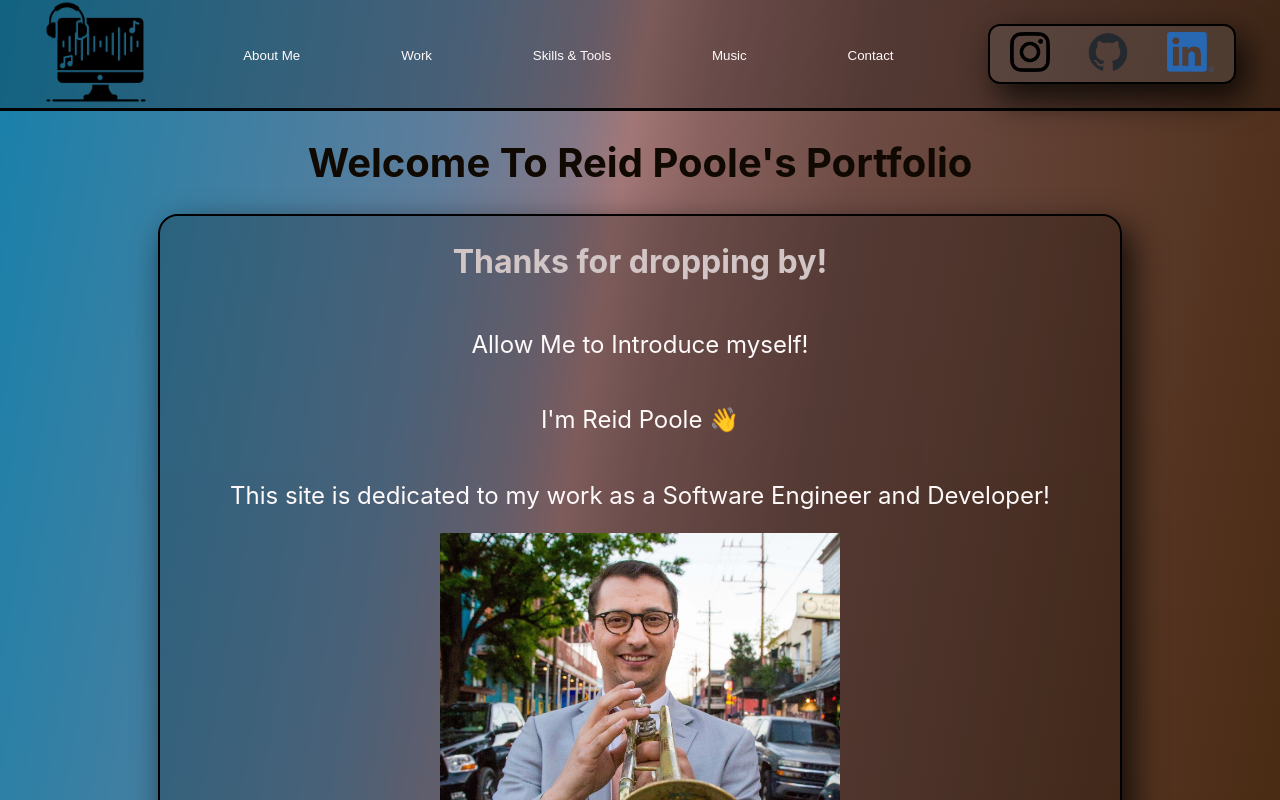
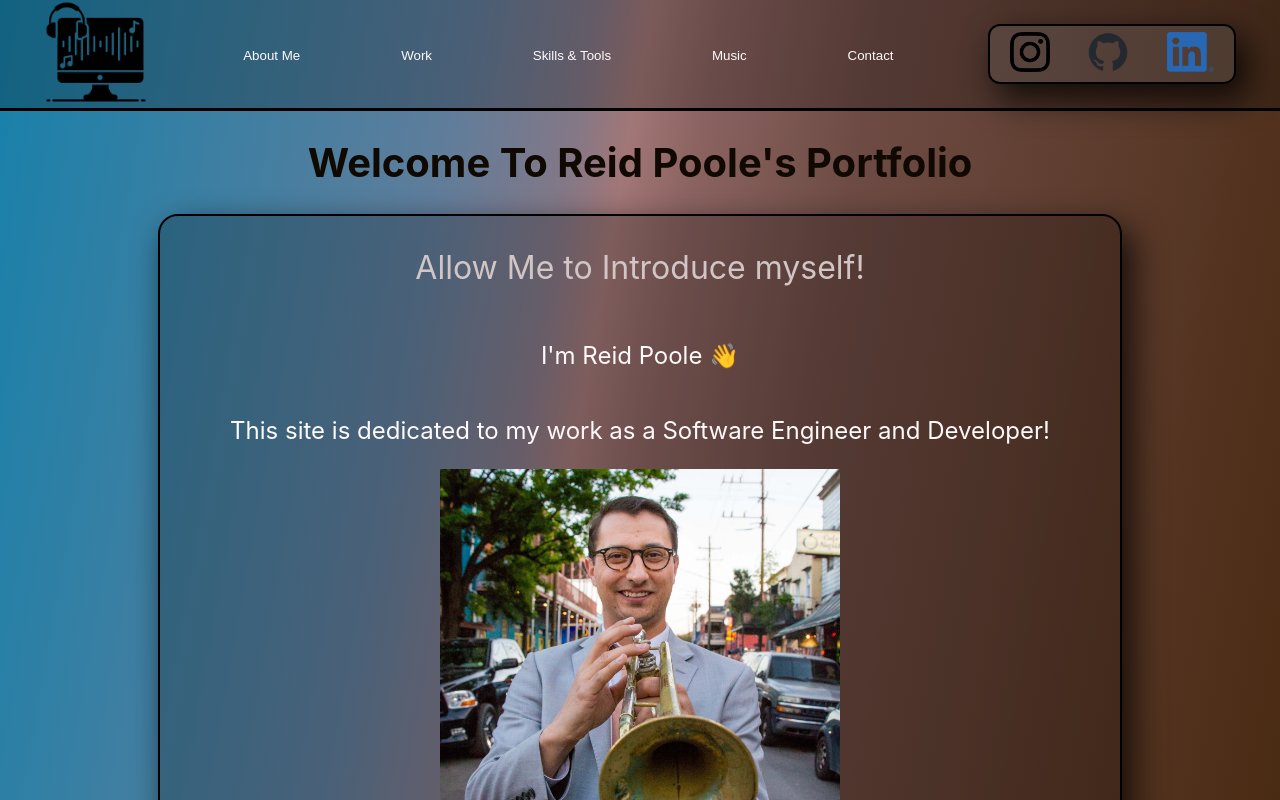
Before and after one commit to rpoole444/portfolio-site, a React (Create React App) app: page / in a window 1280 px wide. Shown: the top 800 px of the page. Built offline with nearby package versions, Linux system fonts and the light colour scheme.

Commit message:
minor change

```diff
--- a/src/components/Homepage/Homepage.js
+++ b/src/components/Homepage/Homepage.js
@@ -9,8 +9,7 @@ const Homepage = () => {
     <main className="homepage">
       <h1 className="homepage-title">Welcome To Reid Poole's Portfolio</h1>
       <article className="introduction-container">
-        <h2 className="intro-title">Thanks for dropping by!</h2>
-        <p className="intro">Allow Me to Introduce myself!</p>
+        <p className="intro-title">Allow Me to Introduce myself!</p>
         <p className="intro">I'm Reid Poole 👋</p>
         <article className="intro">
           This site is dedicated to my work as a Software Engineer and
```
